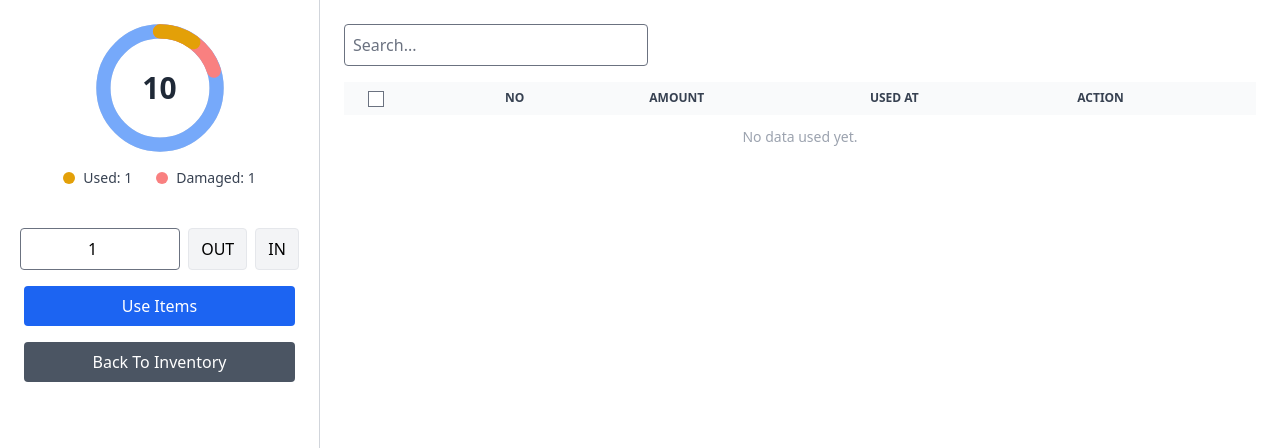
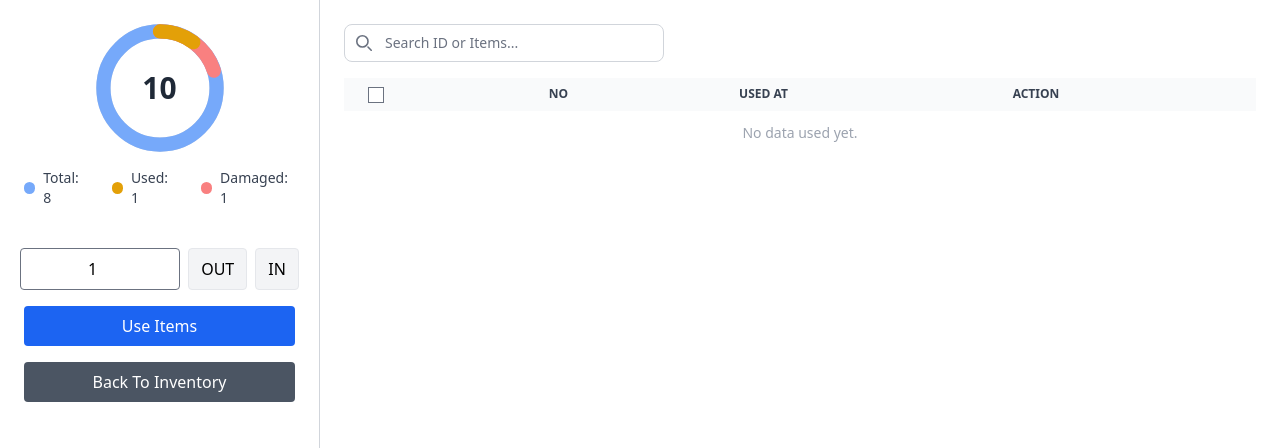
Before and after one commit to blexiss/MagangInventory, a Laravel app: page /inventory/detailitems/1 in a window 1280 px wide. Shown: the top 448 px of the page. Run offline with Laravel 12, Linux system fonts and the light colour scheme; data comes from the database, SQL or seed files in the repository; tables that the repository leaves empty hold one stand-in row (values such as "Sample post"); data that the repository does not hold is empty; style sheets or scripts are compiled from the project's sources.

Commit message:
update progres bar

```diff
--- a/inventory_app/app/Http/Controllers/detailItemsCintroller.php
+++ b/inventory_app/app/Http/Controllers/detailItemsCintroller.php
@@ -15,36 +15,26 @@ class detailItemsCintroller extends Controller
 
     public function processUse(Request $request, Item $item)
     {
-        $validated = $request->validate([
-            'amount' => 'required|numeric|min:1',
-        ]);
-
-        $amount = (float)$validated['amount'];
-
-        if ($item->quantity < $amount) {
-            return back()->with('error', 'Not enough stock available!');
-        }
+        $amount = 1; // default per use
 
         $entry = [
-            'amount'  => $amount,
             'used_at' => now()->format('Y-m-d H:i:s'),
         ];
 
-        foreach ($request->except(['_token', 'amount']) as $key => $value) {
+        foreach ($request->except(['_token']) as $key => $value) {
             $entry[$key] = $value;
         }
 
         $json = $item->json ?? [];
         $json[] = $entry;
 
-        $item->json     = $json;
-        $item->use      = ($item->use ?? 0) + $amount;
+        $item->json = $json;
+        $item->use  = ($item->use ?? 0) + $amount;
         $item->save();
 
         return redirect()->route('inventory.detailitems', $item->id)
             ->with('success', 'Item used successfully!');
     }
-
 
     public function updateJson(Request $request, Item $item)
     {
@@ -54,8 +44,7 @@ class detailItemsCintroller extends Controller
         if ($action === 'delete') {
             foreach ($request->input('delete', []) as $index => $val) {
                 if (isset($json[$index])) {
-                    // Kurangi use sesuai amount yang dihapus
-                    $item->use -= $json[$index]['amount'] ?? 0;
+                    $item->use -= 1; // default 1
                     unset($json[$index]);
                 }
             }
@@ -66,12 +55,8 @@ class detailItemsCintroller extends Controller
         if ($action === 'return' || $action === 'damaged') {
             foreach ($request->input('delete', []) as $index => $val) {
                 if (isset($json[$index])) {
-                    $amount = $json[$index]['amount'] ?? 0;
-                    // Kurangi use
-                    $item->use -= $amount;
-                    // Tambahkan ke damaged
-                    $item->damaged = ($item->damaged ?? 0) + $amount;
-                    // Hapus entry
+                    $item->use -= 1;
+                    $item->damaged = ($item->damaged ?? 0) + 1;
                     unset($json[$index]);
                 }
             }
--- a/inventory_app/package.json
+++ b/inventory_app/package.json
@@ -16,6 +16,7 @@
     },
     "dependencies": {
         "@material-tailwind/html": "^3.0.0-beta.7",
+        "apexcharts": "^5.3.4",
         "flowbite": "^3.1.2"
     }
 }
--- a/inventory_app/resources/views/partials/subpartials/detail_items.blade.php
+++ b/inventory_app/resources/views/partials/subpartials/detail_items.blade.php
@@ -39,16 +39,19 @@
                             stroke-dasharray="{{ $used }}, 100" stroke-linecap="round"
                             d="M18 2.0845 a 15.9155 15.9155 0 0 1 0 31.831 a 15.9155 15.9155 0 0 1 0 -31.831" />
                         @endif
-
                     </svg>
 
                     <div class="text-3xl font-bold text-gray-800 dark:text-white">
-                        {{ $item->quantity }}
+                        {{ $item->quantity  }}
                     </div>
                 </div>
 
                 <!-- Legend -->
                 <div class="flex gap-2 text-sm text-gray-700 dark:text-gray-200 mb-10">
+                    <div class="flex items-center gap-2 mr-4">
+                        <span class="w-3 h-3 bg-blue-400 rounded-full"></span>
+                        <span>Total: {{ $item->quantity - $item->damaged - $item->use }}</span>
+                    </div>
                     <div class="flex items-center gap-2 mr-4">
                         <span class="w-3 h-3 bg-yellow-400 rounded-full"></span>
                         <span>Used: {{ $item->use }}</span>
@@ -97,13 +100,25 @@
             <form id="deleteForm" action="{{ route('items.updateJson', $item->id) }}" method="POST">
                 @csrf
                 @method('PUT')
+
                 <div class="flex flex-col md:flex-row items-center justify-between mb-4 gap-2">
-                    <input type="text" name="search" placeholder="Search..." class="border rounded p-2 w-full md:w-1/3 dark:bg-gray-700 dark:text-white"
-                        x-model="searchQuery" @input="filterTable()" />
-
+                    <div class="flex flex-1 max-w-xs mt-2 mb-2 sm:mt-0 sm:mb-0">
+                        <div class="relative w-full sm:max-w-xs sm:min-w-[150px]">
+                            <div class="absolute inset-y-0 flex items-center pointer-events-none start-0 ps-3">
+                                <svg class="w-4 h-4 text-gray-500 dark:text-gray-400" aria-hidden="true"
+                                    xmlns="http://www.w3.org/2000/svg" fill="none" viewBox="0 0 20 20">
+                                    <path stroke="currentColor" stroke-linecap="round" stroke-linejoin="round" stroke-width="2"
+                                        d="m19 19-4-4m0-7A7 7 0 1 1 1 8a7 7 0 0 1 14 0Z" />
+                                </svg>
+                            </div>
+                            <input type="text" name="search" x-model="searchQuery" @input="filterTable()"
+                                class="block w-full px-10 pt-2 pb-2 text-sm text-gray-900 bg-transparent border border-gray-300 rounded-lg appearance-none dark:border-gray-600 dark:bg-gray-800 dark:text-white focus:border-blue-600 focus:outline-none focus:ring-0"
+                                placeholder="Search ID or Items..." />
+                        </div>
+                    </div>
                     <div class="flex gap-2 md:mt-0" x-show="hasSelected">
                         <button type="submit" name="action" value="delete" class="px-4 py-2 bg-yellow-600 text-white rounded hover:bg-yellow-700">Return</button>
-                        <button type="submit" name="action" value="return" class="px-4 py-2 bg-red-600 text-white rounded hover:bg-red-700">Damaged</button>
+                        <button type="submit" name="action" value="damaged" class="px-4 py-2 bg-red-600 text-white rounded hover:bg-red-700">Damaged</button>
                     </div>
                 </div>
 
@@ -112,11 +127,10 @@
                         <tr>
                             <th class="px-6 py-2"><input type="checkbox" @click="toggleAll($event)" /></th>
                             <th class="px-6 py-2">No</th>
-                            <th class="px-6 py-2">Amount</th>
                             <th class="px-6 py-2">Used At</th>
                             @if(!empty($item->json))
                             @foreach(array_keys($item->json[0]) as $field)
-                            @if($field !== 'amount' && $field !== 'used_at')
+                            @if($field !== 'used_at')
                             <th class="px-6 py-2">{{ ucwords(str_replace('_',' ',$field)) }}</th>
                             @endif
                             @endforeach
@@ -131,11 +145,10 @@
                                 <input type="checkbox" name="delete[{{ $index }}]" value="1" x-model="selected[{{ $index }}]" />
                             </td>
                             <td class="px-6 py-2">{{ $index + 1 }}</td>
-                            <td class="px-6 py-2">{{ $entry['amount'] ?? '-' }}</td>
                             <td class="px-6 py-2">{{ $entry['used_at'] ?? '-' }}</td>
 
                             @foreach($entry as $key => $value)
-                            @if(!in_array($key, ['amount','used_at']))
+                            @if($key !== 'used_at')
                             <td class="px-6 py-2">{{ is_array($value) ? json_encode($value) : $value }}</td>
                             @endif
                             @endforeach
@@ -169,7 +182,7 @@
                                     :name="'json['+modalIndex+']['+key+']'"
                                     x-model="modalEntry[key]"
                                     :readonly="key==='used_at'"
-                                    class="border rounded p-2 w-full dark:bg-gray-700 dark:text-white" />
+                                    class="border rounded p-2 w-full dark:bg-gray-700 dark:text-read" />
                             </label>
                         </template>
 
@@ -191,11 +204,6 @@
 
             <form action="{{ route('items.use.process', $item->id) }}" method="POST" class="space-y-4">
                 @csrf
-                <label class="block">
-                    Amount:
-                    <input type="number" name="amount" value="1" min="1" :max="{{ $item->quantity - ($item->use ?? 0) }}"
-                        class="border rounded p-2 w-full dark:bg-gray-700 dark:text-white" required>
-                </label>
 
                 <label class="block">
                     Location:
```
Also changed, not shown: inventory_app/package-lock.json.
